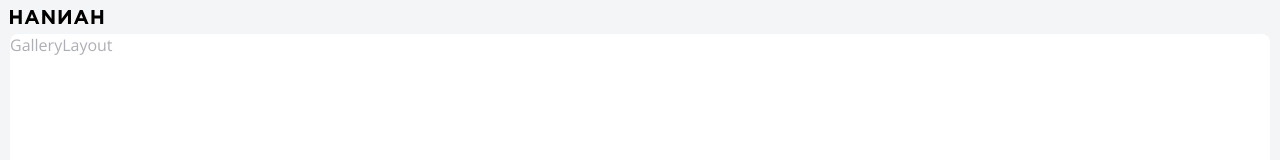
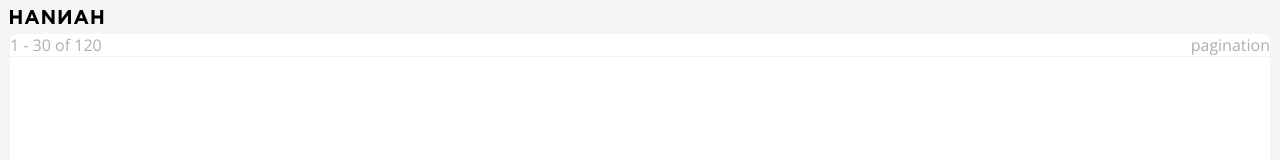
Before and after one commit to matjazc/simple-image-gallery, a Vue app: page / in a window 1280 px wide. Shown: the top 160 px of the page. Built offline with nearby package versions, Linux system fonts and the light colour scheme.

Commit message:
add more gallery components

```diff
--- /dev/null
+++ b/src/components/GalleryGrid.vue
@@ -0,0 +1,22 @@
+<template>
+  <div class="galleryGrid"></div>
+</template>
+
+<script lang="ts">
+import { defineComponent } from "vue";
+
+export default defineComponent({
+  name: "GalleryGrid",
+});
+</script>
+
+<style lang="scss">
+@import "@/styles/_variables.scss";
+
+.galleryGrid {
+  display: flex;
+  flex-direction: column;
+  flex-grow: 1;
+  margin: 20px 20px 0 20px;
+}
+</style>
--- a/src/components/GalleryLayout.vue
+++ b/src/components/GalleryLayout.vue
@@ -1,14 +1,10 @@
 <template>
-  <div class="galleryLayout">GalleryLayout</div>
+  <div class="galleryLayout"><slot></slot></div>
 </template>
 
 <script>
 export default {
   name: "GalleryLayout",
-
-  setup() {
-    //TODO:
-  },
 };
 </script>
 
--- /dev/null
+++ b/src/components/GalleryTopBar.vue
@@ -0,0 +1,22 @@
+<template>
+  <div class="galleryTopBar">
+    <div>1 - 30 of 120</div>
+    <div>pagination</div>
+  </div>
+</template>
+
+<script>
+export default {
+  name: "GalleryTopBar",
+};
+</script>
+
+<style lang="scss">
+@import "@/styles/_variables.scss";
+
+.galleryTopBar {
+  display: flex;
+  justify-content: space-between;
+  border-bottom: 1px solid $primary-color;
+}
+</style>
--- a/src/views/GalleryView.vue
+++ b/src/views/GalleryView.vue
@@ -1,18 +1,25 @@
 <template>
   <div class="galleryView">
     <img class="logo" alt="logo" src="../assets/logo.svg" />
-    <GalleryLayout></GalleryLayout>
+    <GalleryLayout>
+      <GalleryTopBar />
+      <GalleryGrid />
+    </GalleryLayout>
   </div>
 </template>
 
 <script lang="ts">
+import GalleryGrid from "@/components/GalleryGrid.vue";
 import GalleryLayout from "@/components/GalleryLayout.vue";
+import GalleryTopBar from "@/components/GalleryTopBar.vue";
 import { defineComponent } from "vue";
 
 export default defineComponent({
   name: "GalleryView",
   components: {
     GalleryLayout,
+    GalleryTopBar,
+    GalleryGrid,
   },
 });
 </script>
```
